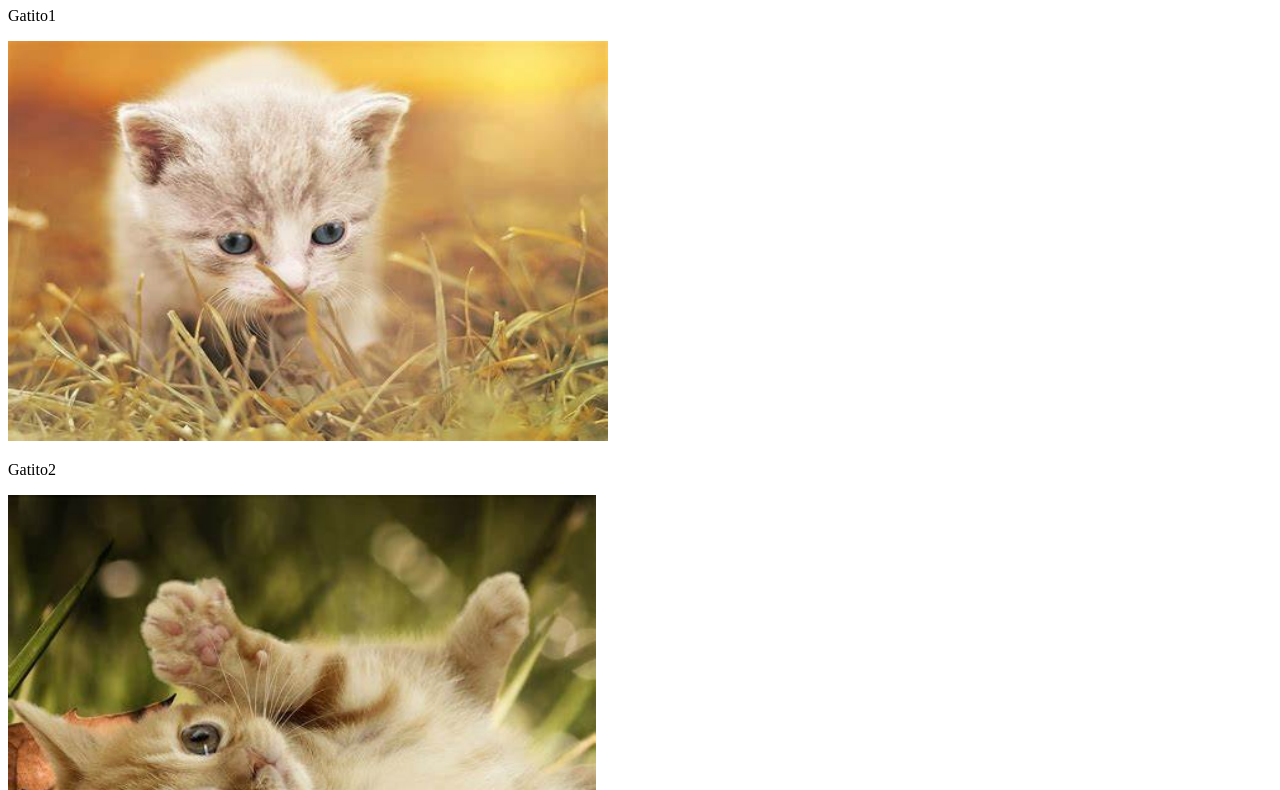
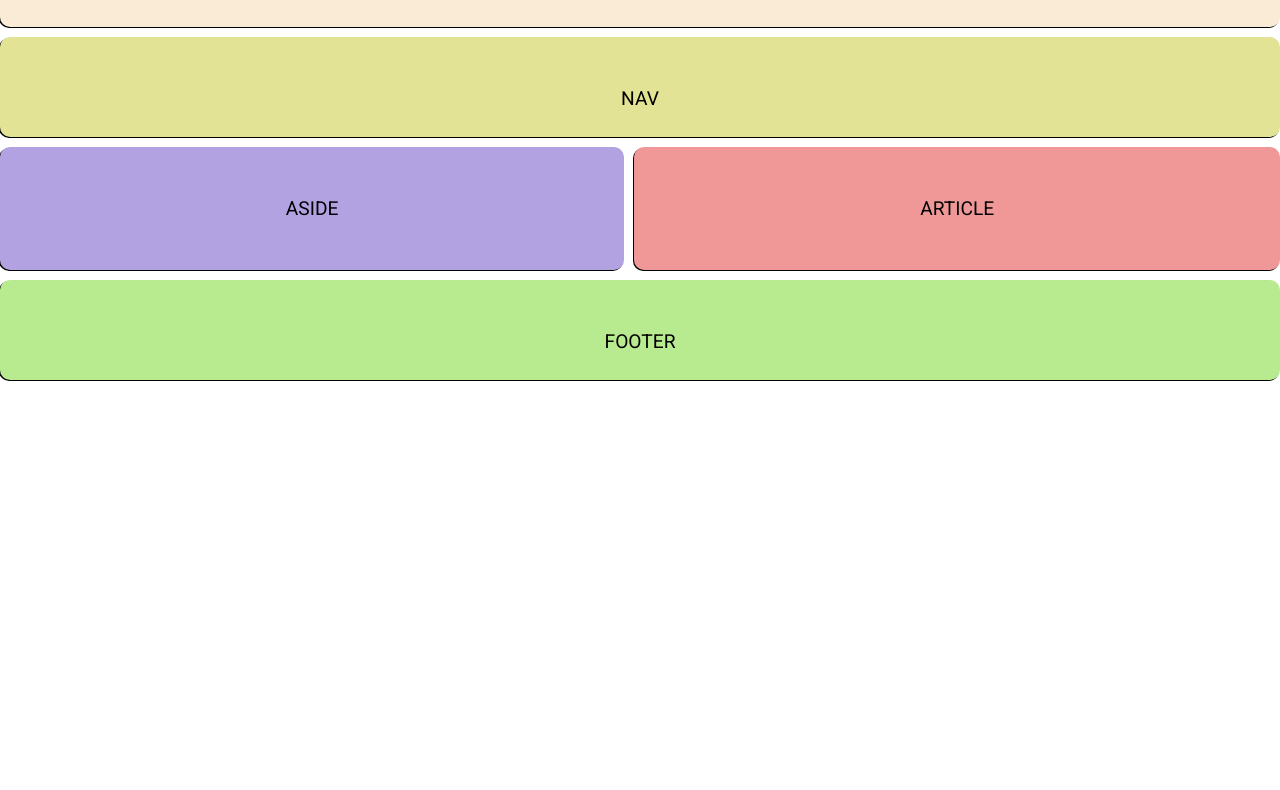
Before and after one commit to FValenzuelaB/Pagina1, a plain HTML site: page index.html in a window 1280 px wide. Shown: the part 73-863 px from the top of the page. After the commit the page ends 800 px from the top, so only its background shows below. Drawn offline with Linux system fonts and the light colour scheme.

Commit message:
se crea primera estructura de grid con contenedores

```diff
--- /dev/null
+++ b/assets/css/estilos.css
@@ -0,0 +1,72 @@
+@import url('https://fonts.googleapis.com/css2?family=Roboto:ital,wght@0,100..900;1,100..900&display=swap');
+
+
+/*Reset de CSS*/
+* {
+    box-sizing:border-box ;
+    margin: 0;
+    padding: 0;
+}
+
+html body {
+    height: 100%;
+}
+
+body {
+    font-family:"Roboto", sans-serif;
+    font-size: 1.2em;
+    min-height: 100%;
+}
+
+.contenedor > * {
+    box-shadow: -1px 1px 0px rgb(0, 0, 0);
+    text-align: center;
+    padding: 50px;
+    border-radius: 10px;
+}
+
+.header {
+    grid-area: header;
+    background-color: antiquewhite;
+
+}
+.nav {
+    grid-area: nav;
+    background-color: rgb(227, 227, 149);
+
+}
+.aside {
+    grid-area: aside;
+    background-color: rgb(179, 162, 226);
+
+}
+.article {
+    grid-area: article;
+    background-color: rgb(240, 152, 152);
+
+}
+.footer {
+    grid-area: footer;
+    background-color: rgb(184, 234, 144);
+
+}
+
+.contenedor {
+    display: grid;
+    gap: 10px;
+    grid-template:
+        "header"100px
+        "nav"100px
+        "aside"100px
+        "footer"100px
+        "article" auto;
+}
+
+@media (min-width:600px){
+    .contenedor{
+        grid-template:
+        "header  header" 100px
+        "nav  nav" 100px
+        "aside article"   auto
+        "footer  footer" 100px;
+    }
--- a/index.html
+++ b/index.html
@@ -3,19 +3,15 @@
 <head>
     <meta charset="UTF-8">
     <meta name="viewport" content="width=device-width, initial-scale=1.0">
-    <title>Gatitos Chiquitos</title>
+    <title>grid</title>
+    <link rel="stylesheet" href="assets/css/estilos.css">
 </head>
-<body>
-    <h1>Gatitos Chiquitos</h1>
-    <p>Gatito1</p>
-    <img src="../img/gat1.jpg" alt="Gatito1" width="600" height="400">
-    <p>Gatito2</p>
-    <img src="../img/gat2.jpg" alt="Gatito2" widht="200" height="470">
-    <p>Gatito3</p>
-    <img src="../img/gat3.jpg" alt="Gatito3" widht="500" height="500">
-    <p>Gatito4</p>
-    <img src="../img/gat4.jpg" alt="Gatito4" widht="500" height="500">
-    <p>Gatito5</p>
-    <img src="../img/gat5.jpeg" alt="Gatito5" widht="400" height="300">
+
+<body class="contenedor">
+    <header class="header">HEADER</header>
+    <nav class="nav">NAV</nav>
+    <aside class="aside">ASIDE</aside>
+    <article class="article">ARTICLE</article>
+    <footer class="footer">FOOTER</footer>
 </body>
 </html>
```
Also changed, not shown: img/gat1.jpg (deleted), img/gat2.jpg (deleted), img/gat3.jpg (deleted), img/gat4.jpg (deleted), img/gat5.jpeg (deleted).
